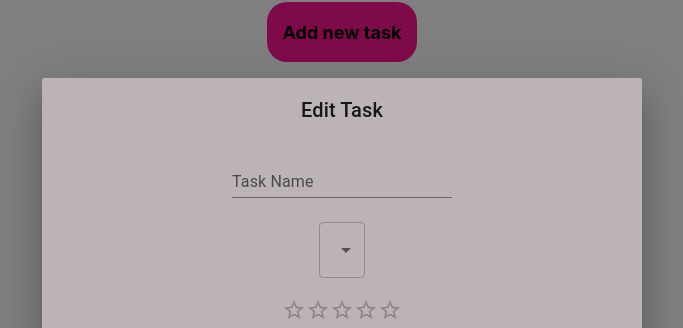
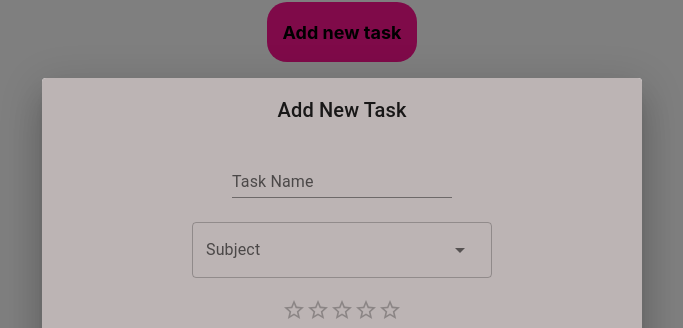
Before and after one commit to nogageller/ToDoList, a React (Vite) app: page / in a window 1280 px wide. Both pictures are taken after a click on the button "Add new task". Shown: the part 162-490 px from the top of the page, without its empty margins (298-981 px from the left). Built offline with nearby package versions, Linux system fonts and the light colour scheme.

Commit message:
after correction

```diff
--- a/src/AddTaskDialog.jsx
+++ b/src/AddTaskDialog.jsx
@@ -9,9 +9,12 @@ import MenuItem from '@mui/material/MenuItem';
 import Box from '@mui/material/Box';
 import Rating from '@mui/material/Rating';
 import { v4 as uuidv4 } from 'uuid';
+import Autocomplete from '@mui/material/Autocomplete';
 
 
 const AddTaskDialog = ({ open, handleClose, onSave, editedTask }) => {
+
+    const subjectOptions = ["Personal", "Work", "Study", "Shopping", "Health"];
 
     const [formData, setFormData] = useState({
         id: null,
@@ -23,19 +26,27 @@ const AddTaskDialog = ({ open, handleClose, onSave, editedTask }) => {
 
     const handleChange = (e) => {
         const { name, value } = e.target;
-        if (name === 'priority'){
+        if (name === 'priority') {
             setFormData({
                 ...formData,
                 priority: parseInt(value)
             })
         }
-        else{
+        else {
             setFormData({
                 ...formData,
                 [name]: value,
             });
         }
     };
+
+    const handleAutoCompleteInput = (e, value) => {
+        setFormData({
+            ...formData,
+            ['subject']: value,
+        });
+
+    }
 
     const handleSave = () => {
         onSave(formData);
@@ -65,7 +76,7 @@ const AddTaskDialog = ({ open, handleClose, onSave, editedTask }) => {
     return (
         <>
             <Dialog className='dialog' open={open} onClose={handleClose} fullWidth >
-                <DialogTitle className='dialog-title'>{editedTask instanceof Event ? 'Add New Task' : 'Edit Task'}</DialogTitle >
+                <DialogTitle className='dialog-title'>{editedTask ? 'Add New Task' : 'Edit Task'}</DialogTitle >
                 <DialogContent className='dialog-content'>
                     <div className='taskInput'>
                         <TextField
@@ -81,22 +92,16 @@ const AddTaskDialog = ({ open, handleClose, onSave, editedTask }) => {
                         />
                     </div>
                     <div className='subjectInput'>
-                        <Select
-                            labelId="demo-simple-select-label"
-                            id="demo-simple-select-standard"
-                            value={formData.subject || ''}
-                            onChange={handleChange}
+                        <Autocomplete
+                            disablePortal
+                            id="combo-box-demo"
+                            options={subjectOptions}
+                            sx={{ width: 300 }}
+                            onChange={handleAutoCompleteInput}
                             name='subject'
-                        >
-                            <MenuItem value="" disabled>
-                                Select Task Subject
-                            </MenuItem>
-                            <MenuItem value="Personal">Personal</MenuItem>
-                            <MenuItem value="Work">Work</MenuItem>
-                            <MenuItem value="Study">Study</MenuItem>
-                            <MenuItem value="Shopping">Shopping</MenuItem>
-                            <MenuItem value="Health">Health</MenuItem>
-                        </Select>
+                            value={formData.subject || null}
+                            renderInput={(params) => <TextField {...params} label="Subject" />}
+                        />
                     </div>
                     <Box className='boxContainer'
                         sx={{
--- a/src/Task.jsx
+++ b/src/Task.jsx
@@ -13,6 +13,8 @@ const Task = ({ key, task, index, deleteTask, onEdit, onCheck }) => {
         setClassName(className === 'unchecked' ? 'checked' : 'unchecked');
         onCheck(index)
     }
+
+    const handleEditClicked = () => onEdit(task)
 
     return (
         <>
@@ -33,7 +35,7 @@ const Task = ({ key, task, index, deleteTask, onEdit, onCheck }) => {
                         <span className={className}>{task.name}</span>
                         <div className='action-buttonsDiv'>
                             <button className='delete-button' onClick={() => deleteTask(index)}></button>
-                            <button className='edit-button' disabled={task.isChecked} onClick={() => onEdit(task)}></button>
+                            <button className='edit-button' disabled={task.isChecked} onClick={handleEditClicked}></button>
                         </div>
                         <br></br>
                     </div>
```
